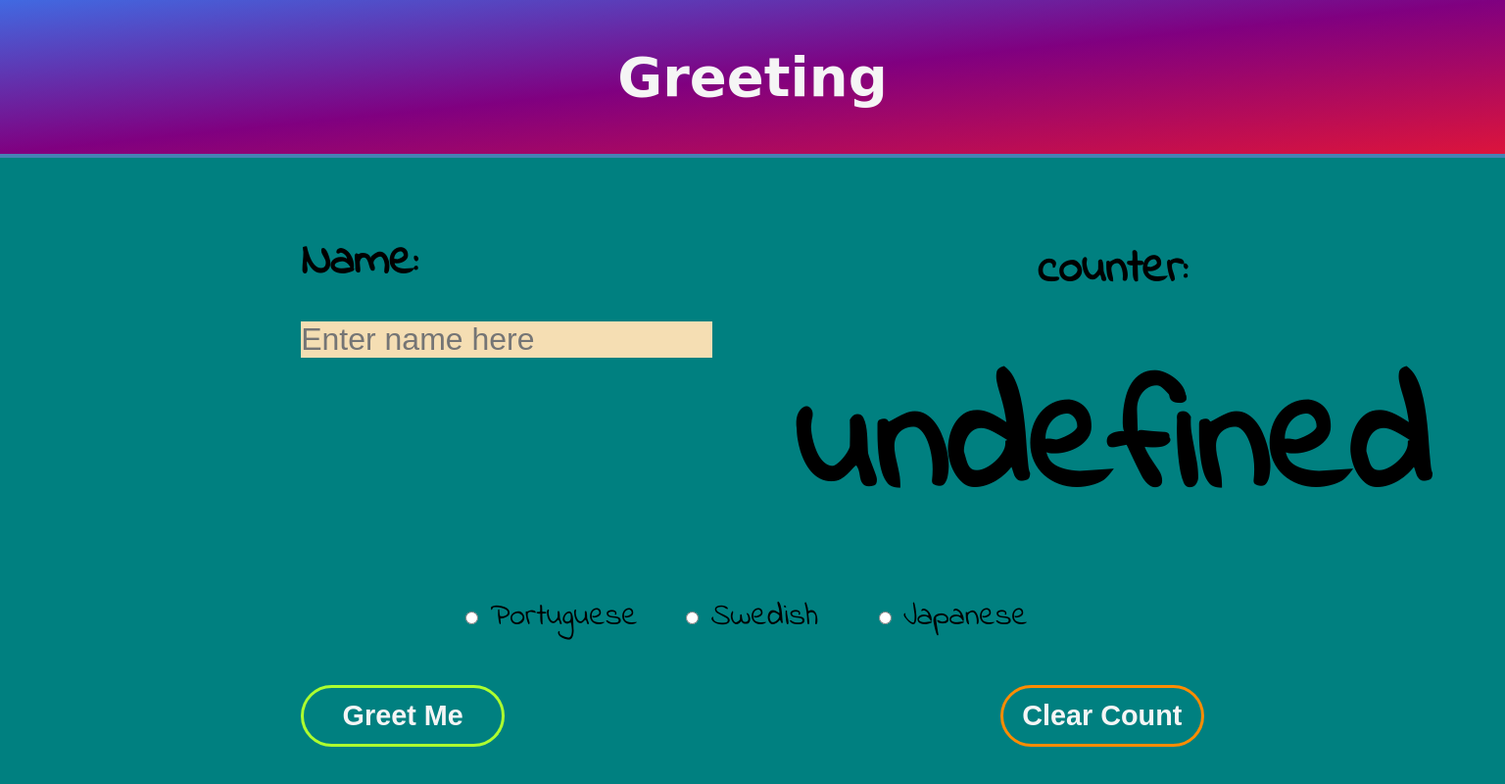
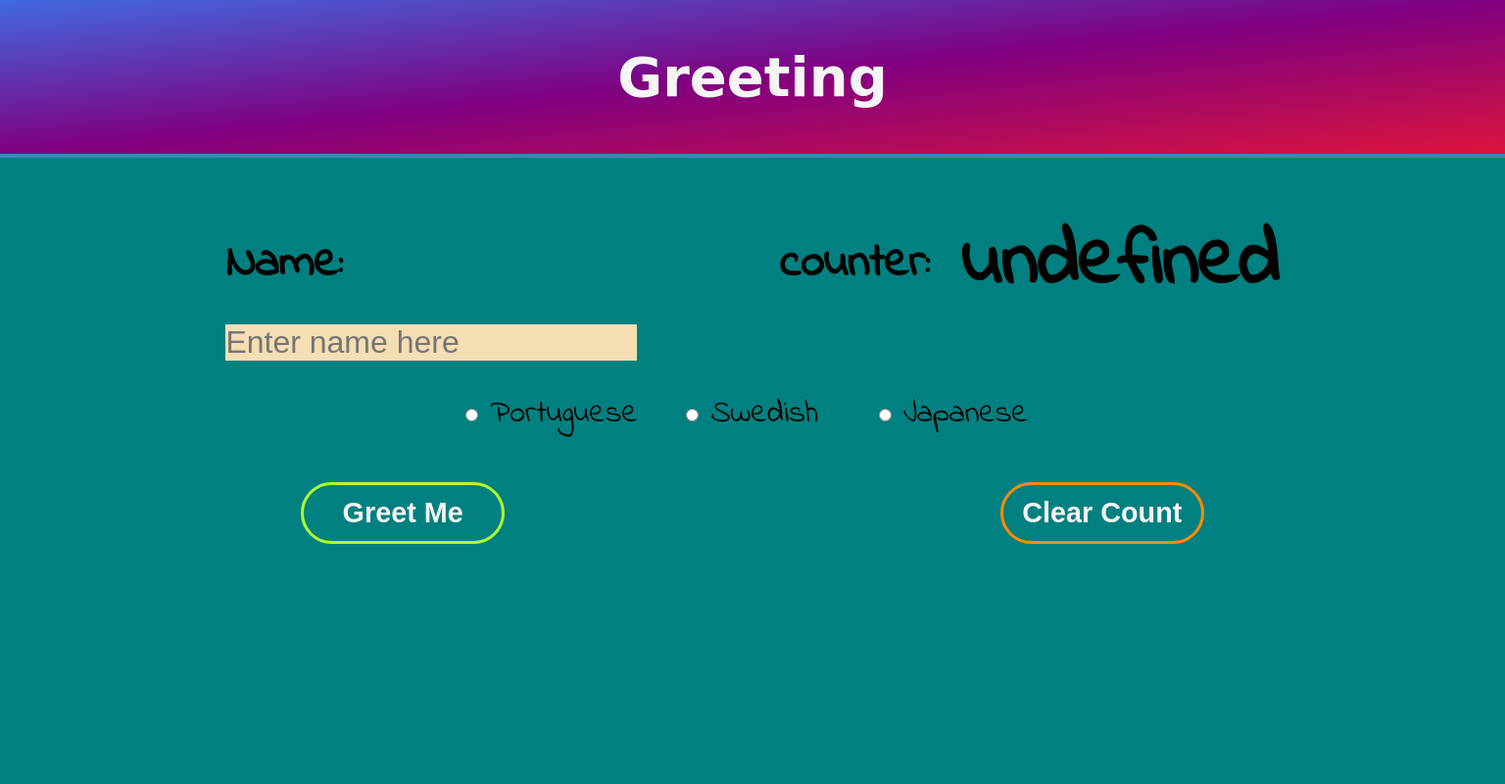
Before and after one commit to MiguelLouisLeRoux/greetings, a plain HTML site: page index.html in a window 1536 px wide. Shown: the whole page at 98% size. Drawn offline with Linux system fonts and the light colour scheme; a web font is replaced by a local one.

Commit message:
positioned counter title

```diff
--- a/greet.css
+++ b/greet.css
@@ -37,7 +37,7 @@ header {
     grid-template-columns: 1fr 1fr;
 }
 
-.sect1 h2 {
+.sect1 h5 {
     text-align: center;
     font-weight: bolder;
     font-size: 2rem;
@@ -181,7 +181,7 @@ header {
         font-size: 2.5rem;
     }
 
-    .sect1 h2 {
+    .sect1 h5 {
         font-size: 5rem;
     }
 
@@ -233,6 +233,9 @@ header {
         display: inline;
         vertical-align: middle;
     }
+    .input-sect {
+        text-align: center;
+    }
 
     .clearButton, .greetButton {
         width: 13rem;
@@ -251,6 +254,9 @@ header {
     .sect1 .counting {
         display: inline;
         vertical-align: middle;
+    }
+    .sect1 .input-sect{
+        text-align: center;
     }
 
     .clearButton, .greetButton {
@@ -271,7 +277,7 @@ header {
         padding-left: 10%;
     }
 
-    .sect1 h2 {
+    .sect1 h5 {
         font-size: 5rem;
     }
 
@@ -299,6 +305,7 @@ header {
 
     .input-sect {
         padding-top: 5%;
+        text-align: center;
     }
 
     .sect2 {
@@ -331,7 +338,7 @@ header {
         padding-right: 5%;
     }
 
-    .sect1 h2 {
+    .sect1 h5 {
         font-size: 5rem;
     }
 
@@ -364,8 +371,8 @@ header {
     }
 
     .sect1 {
-        padding-left: 20%;
-        padding-left: 20%;
+        padding-left: 15%;
+        padding-right: 15%;
     }
 
     .sect1 h2 {
--- a/index.html
+++ b/index.html
@@ -27,7 +27,7 @@
             </div>
             <div class="count-sect">
                 <span class="counter"><h3 class="count-title">counter:</h3></span>
-                <span><h2 class="counting">0</h2></span>
+                <span><h5 class="counting">0</h5></span>
 
             </div>
         </div>
```
